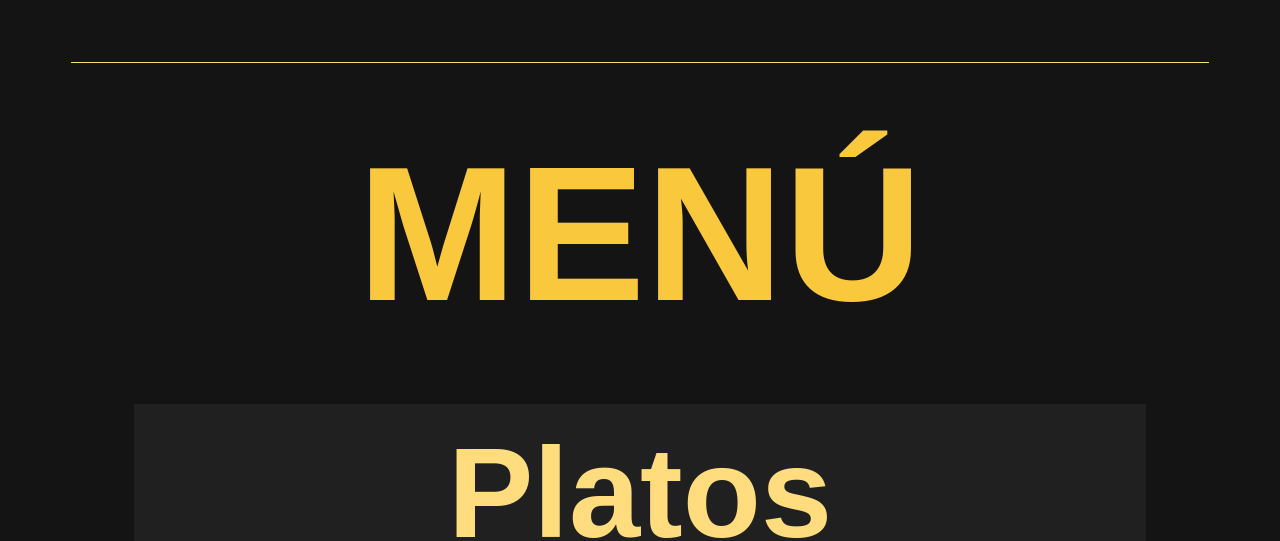
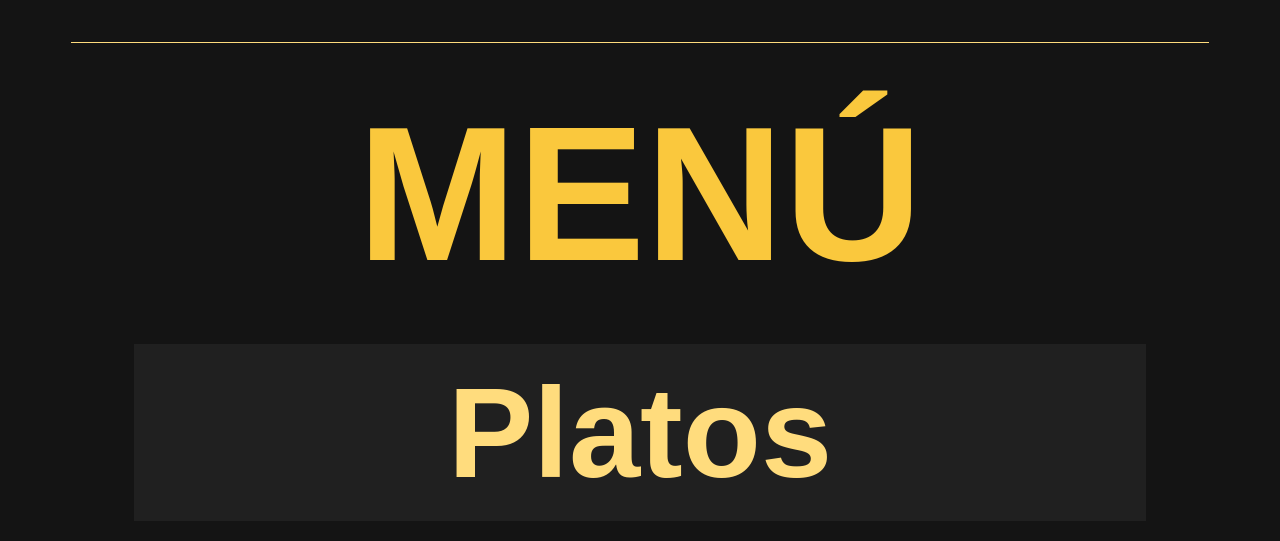
Before and after one commit to Rheeggan/carta-online-restaurante-main, a plain HTML site: page index.html in a window 1280 px wide. Shown: the part 732-1273 px from the top of the page. Drawn offline with Linux system fonts and the light colour scheme.

Commit message:
Actualizacion reacomodando index

```diff
--- a/style.css
+++ b/style.css
@@ -12,8 +12,8 @@ body {
   height: auto;
 }
 h1 {
-  margin-top: 60px;
-  margin-bottom: 60px;
+  margin-top: 40px;
+  margin-bottom: 40px;
   font-size: 15vw;
   color:rgb(250, 200, 61)
 }
@@ -22,7 +22,7 @@ h1 {
   height: 1px;
   background: rgb(255, 220, 125);
   width: 90%;
-  margin-top: 60px;
+  margin-top: 40px;
 }
 .main-btn {
   background: #202020;
```
